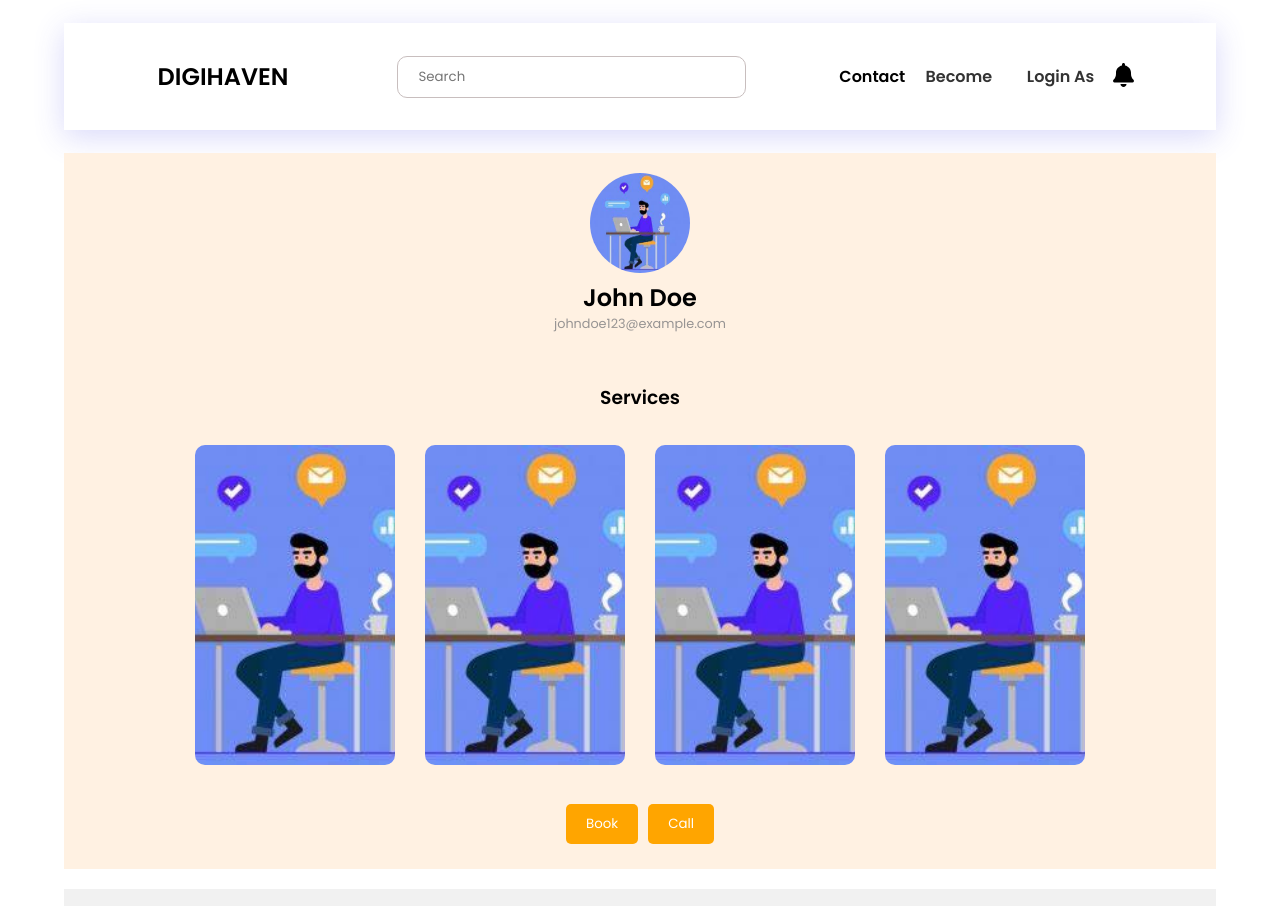
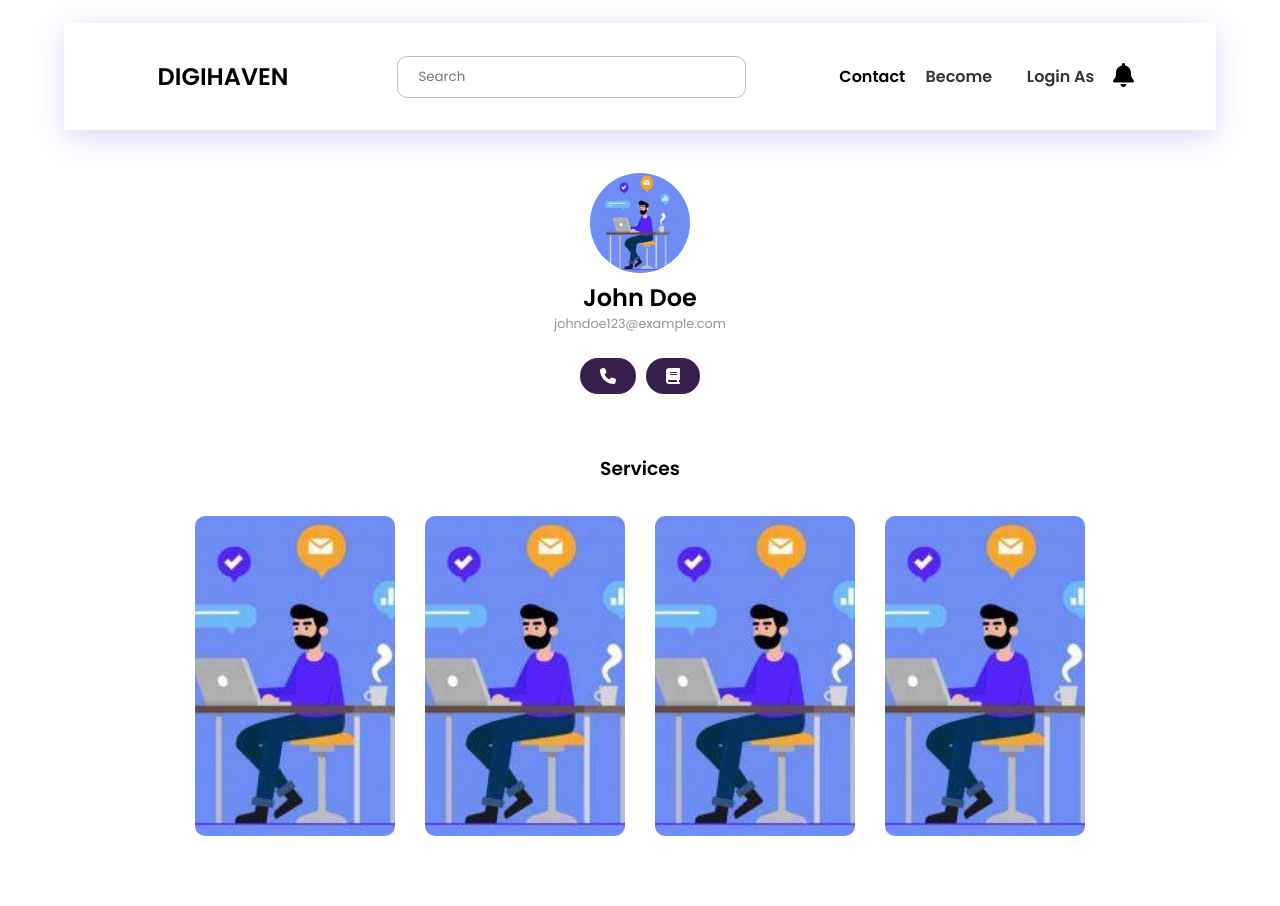
Before and after one commit to ARTISANS-HUB/ArtisansHub, a React (Create React App) app in the folder client/: page /service-provider in a window 1280 px wide. Shown: the top 906 px of the page. Built offline with nearby package versions, Linux system fonts and the light colour scheme.

Commit message:
final commit

```diff
--- a/client/src/css/serviceProviders.css
+++ b/client/src/css/serviceProviders.css
@@ -3,7 +3,6 @@
   margin: 0% auto;
   padding: 20px;
   text-align: center;
-  background-color: #FFF1E2;
 }
 .profile-header p{
   color: #979493;
@@ -28,7 +27,9 @@
   height: 100px;
   border-radius: 50%;
 }
-
+.profile-header .bottons{
+  margin: ;
+}
 .services {
   margin-top: 50px;
   text-align: center;
@@ -76,11 +77,11 @@
 .call-button {
   margin: 5px;
   padding: 10px 20px;
-  background-color: orange;
   color: white;
   border: none;
-  border-radius: 5px;
+  border-radius: 100px;
   cursor: pointer;
+  background-color: rgb(54, 31, 76);
 }
 
 .book-button:hover,
--- a/client/src/views/platform/servicesProviders.js
+++ b/client/src/views/platform/servicesProviders.js
@@ -2,7 +2,10 @@
 import "../../css/serviceProviders.css"
 import profilePicture from '../../uploads/bg.jpeg';
 import TopNavBar from "./includes/topNavBar";
-import PlatformFooter from "./includes/platformFooter"
+import PlatformFooter from "./includes/platformFooter";
+
+import { FontAwesomeIcon } from "@fortawesome/react-fontawesome";
+import { faBook, faPhone } from "@fortawesome/free-solid-svg-icons";
 
 const ArtisanProfile = (props) => {
   const { name = "John Doe", email = "johndoe123@example.com", services } = props;
@@ -18,6 +21,10 @@
         <h2>{name}</h2>
         <p>{email}</p>
       </div>
+      <div className="buttons animated-fade-in">
+         <FontAwesomeIcon icon={faPhone} className='book-button'/>
+          <FontAwesomeIcon icon={faBook} className='call-button'/>
+        </div>
       <div className="services animated-slide-in">
         <h3>Services</h3>
         <div className="service-grid">
@@ -31,10 +38,7 @@
             ))
           )}
         </div>
-        <div className="buttons animated-fade-in">
-          <button className="book-button">Book</button>
-          <button className="call-button">Call</button>
-        </div>
+
       </div>
     </div>
     <PlatformFooter/>
```
